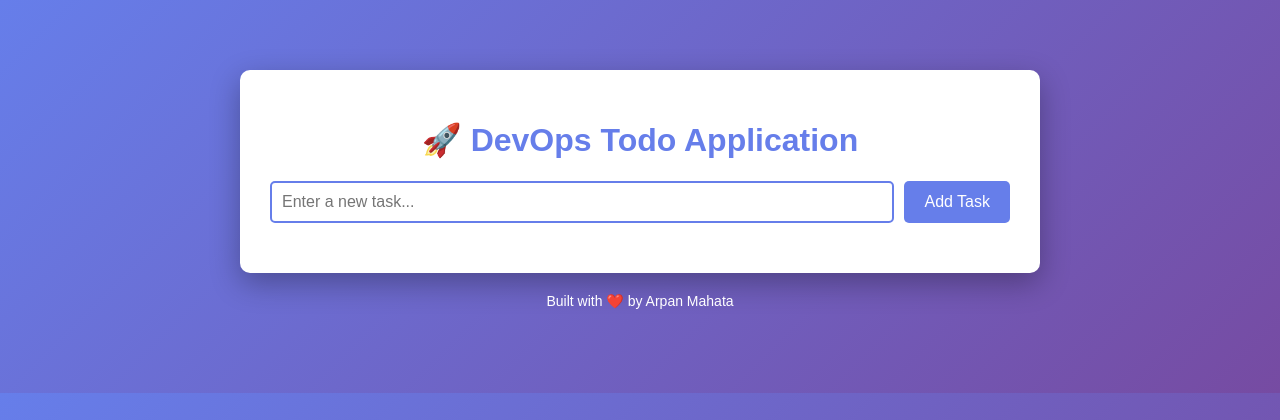
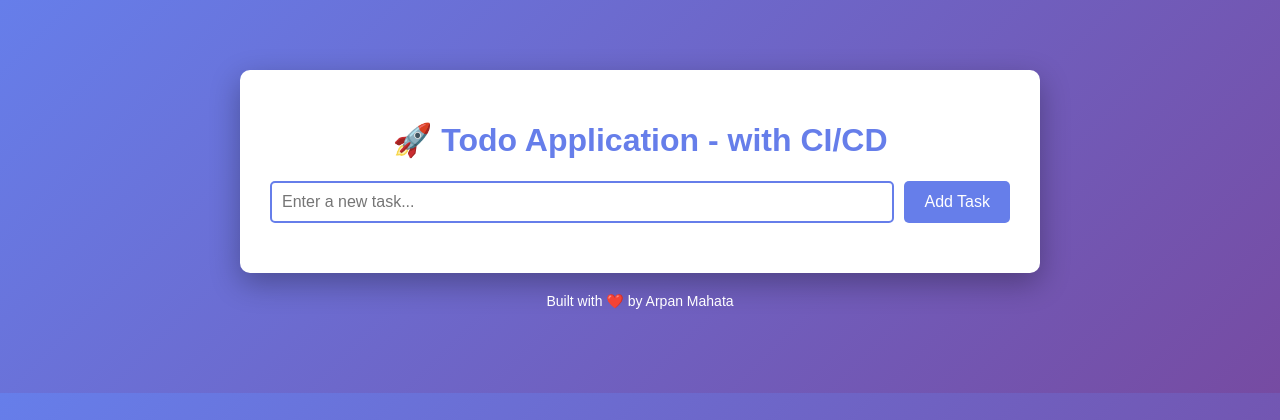
Before and after one commit to arpanmahata-dev/todo-app-devops, a Flask app: page / in a window 1280 px wide. Shown: the top 420 px of the page. Run offline with Flask 3, Linux system fonts and the light colour scheme.

Commit message:
Initial Structure #2

```diff
--- a/templates/index.html
+++ b/templates/index.html
@@ -73,7 +73,7 @@
 </head>
 <body>
     <div class="container">
-        <h1>🚀 DevOps Todo Application</h1>
+        <h1>🚀 Todo Application - with CI/CD </h1>
         <form action="/add" method="POST" class="add-form">
             <input type="text" name="task" placeholder="Enter a new task..." required>
             <button type="submit">Add Task</button>
```
